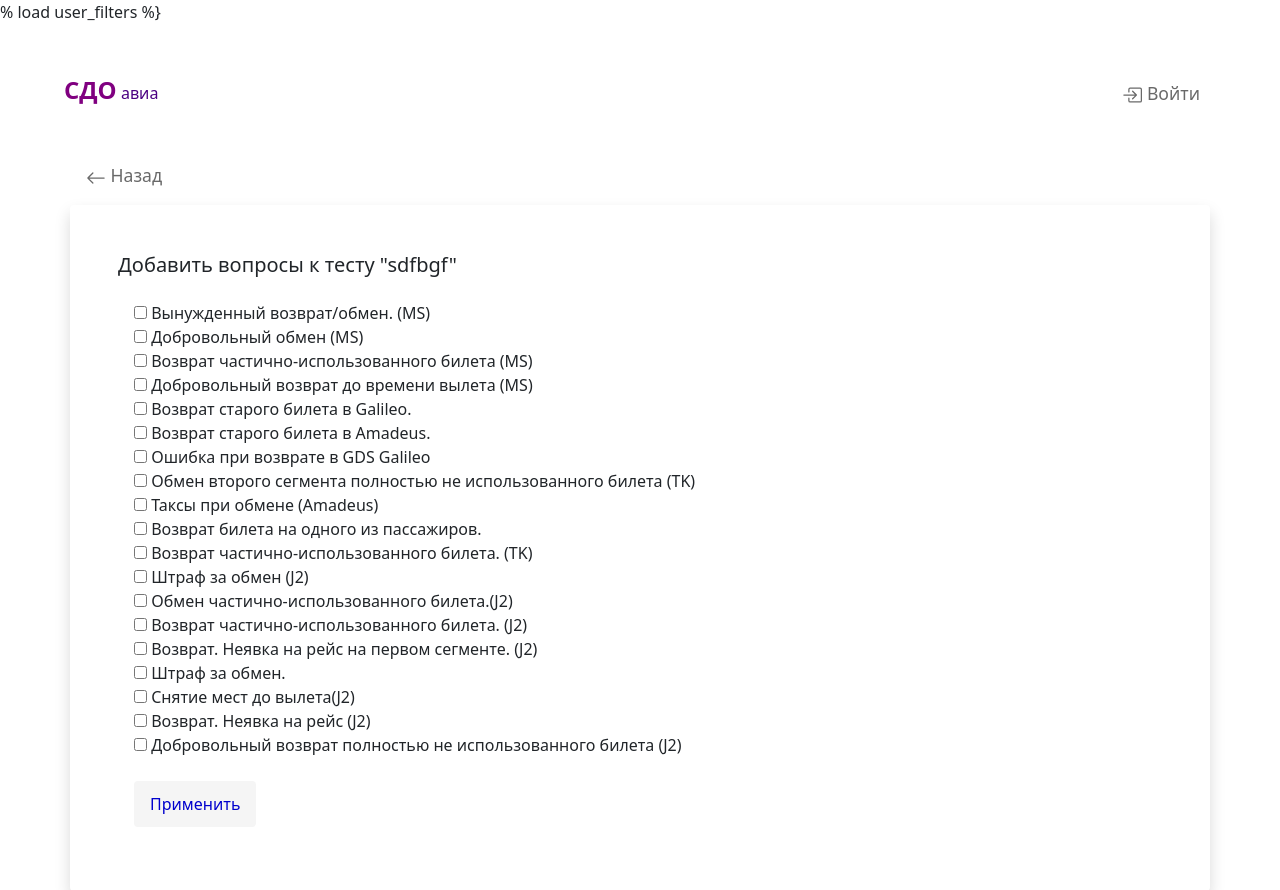
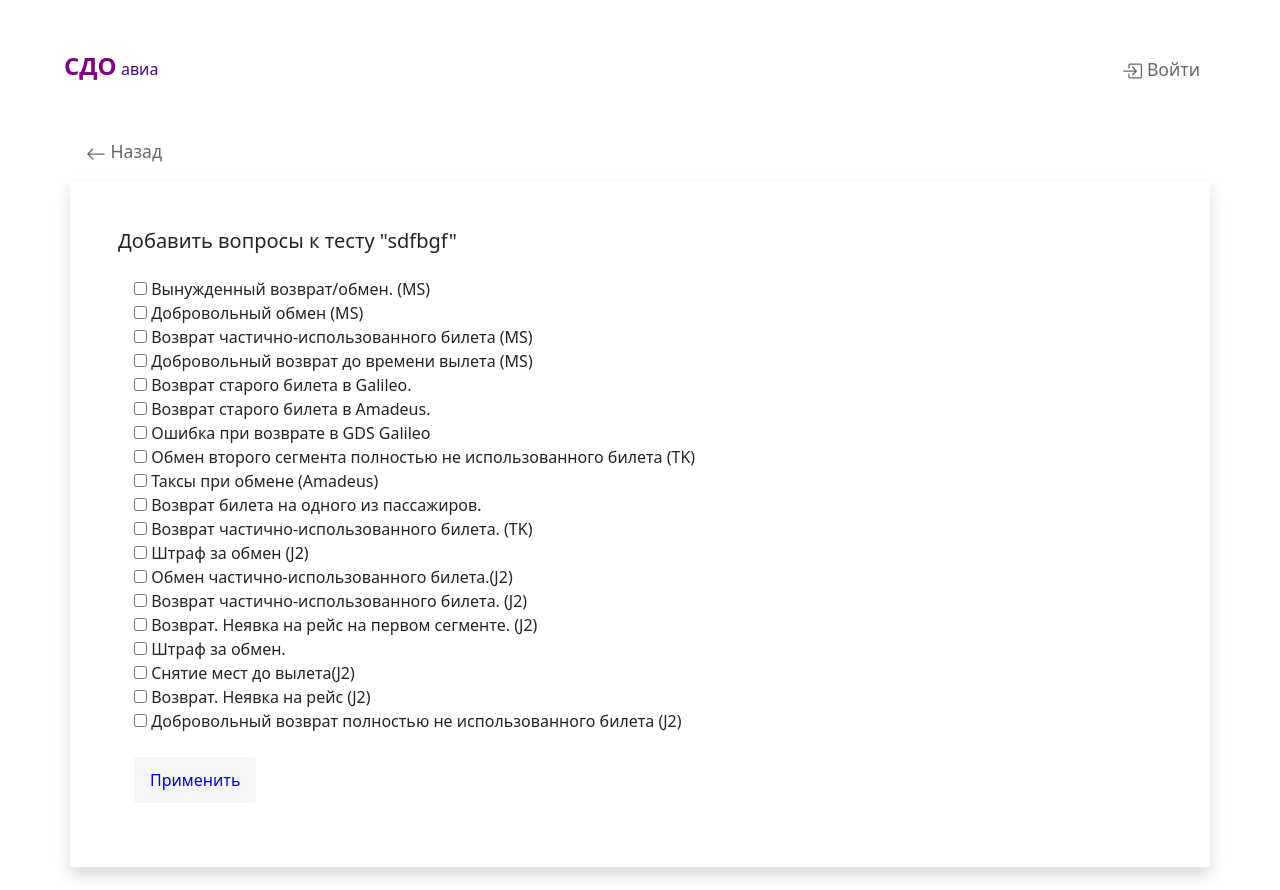
Before and after one commit to LylovY/SDO-Avia, a Django app: page /tasks_case/12/add_task_taskcase in a window 1280 px wide. Shown: the top 890 px of the page. Run offline with Django 3.2, Linux system fonts and the light colour scheme; data comes from the database, SQL or seed files in the repository; some libraries are stand-ins or nearby versions.

Commit message:
change form 8

```diff
--- a/sdo/templates/includes/header.html
+++ b/sdo/templates/includes/header.html
@@ -1,5 +1,4 @@
 {% load static %}
-% load user_filters %}
 {% with request.resolver_match.view_name as view_name %}
 <header>
   <div class="p-5 ms-3 me-3 d-flex justify-content-between">
```
